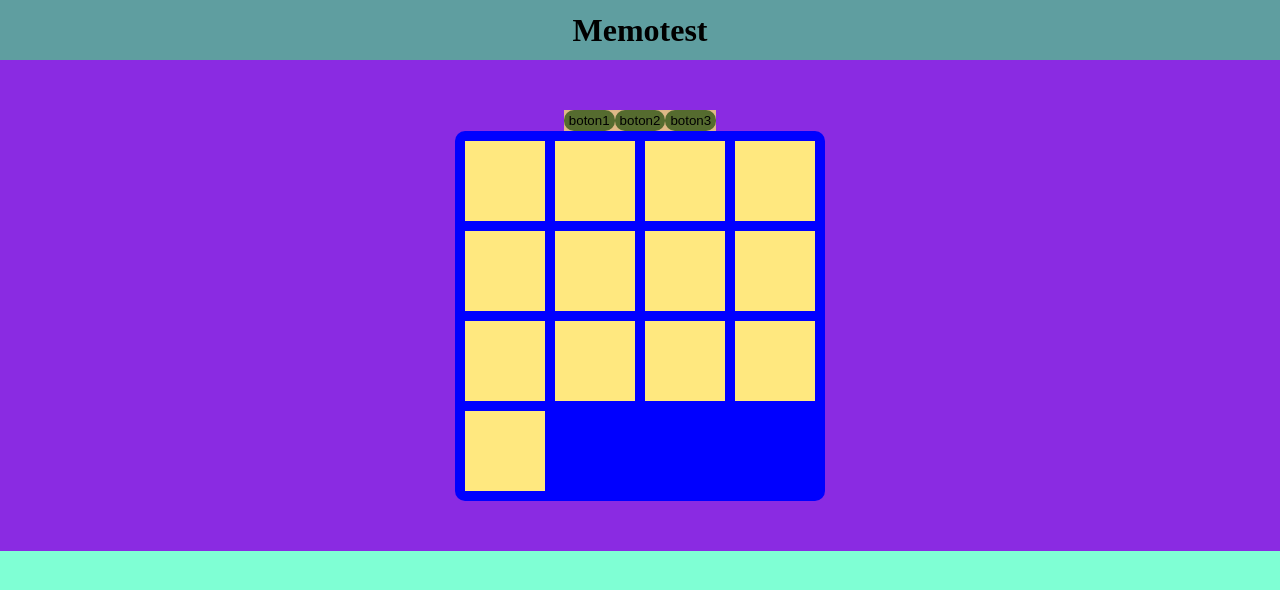
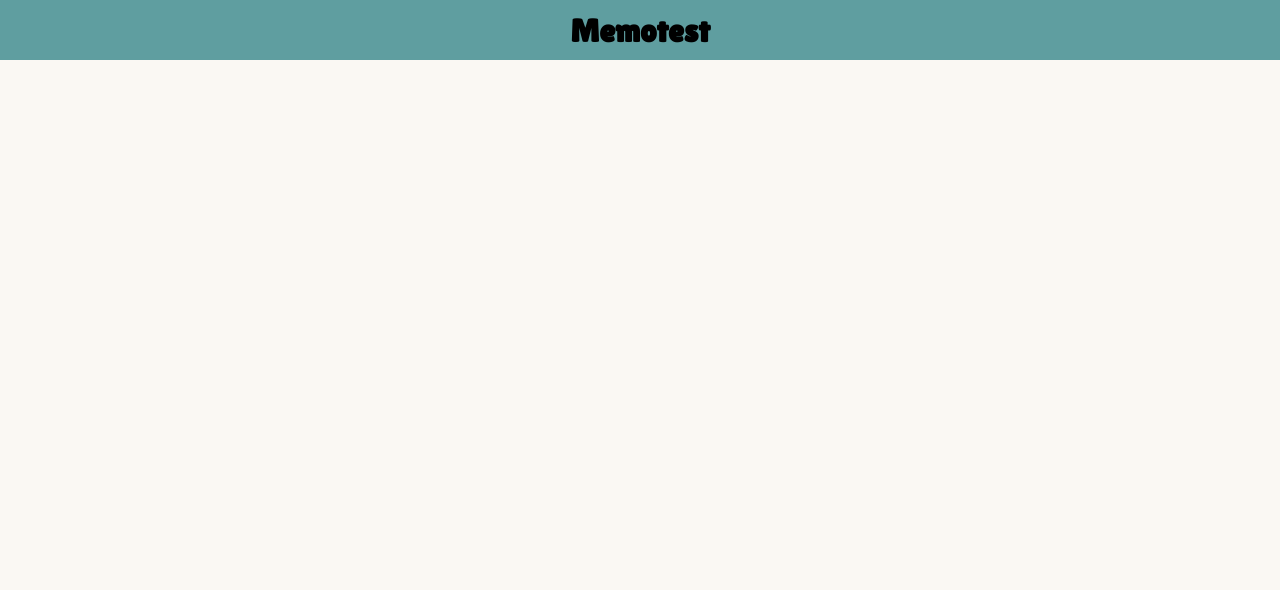
Before and after one commit to roldanmarcos/unq-ui-marcos-roldan-trabajo-final, a React (Vite) app: page / in a window 1280 px wide. Shown: the top 590 px of the page. Built offline with nearby package versions, Linux system fonts and the light colour scheme.

Commit message:
se modifica TemplatePage
se modifica el componente TemplatePage para que pueda ser reutilizable en otras páginas

```diff
--- a/src/pages/TemplatePage/TemplatePage.css
+++ b/src/pages/TemplatePage/TemplatePage.css
@@ -1,18 +1,21 @@
+@import url('https://fonts.googleapis.com/css2?family=Lilita+One&display=swap');
+
+* {
+    font-family: "Lilita One";
+}
+
 .page-container {
-    background-color: aquamarine;
-    min-height: 100vh;
+    background-color: #faf8f3;
+    width: 100vw;
+    height: 100vh;
+    display: flex;
+    flex-direction: column;
 }
 
 .body-container {
-    background-color: blueviolet;
-    padding-top: 50px;
-    padding-bottom: 50px;
-    justify-items: center;
-    gap: 20px;
+    flex: 1;
+    display: flex;
+    align-items: center;
+    justify-content: center;
+    flex-direction: column;
 }
-
-.object {
-    background-color: rgb(255, 232, 127);
-    width: 80px;
-    height: 80px;
-}
--- a/src/pages/TemplatePage/TemplatePage.jsx
+++ b/src/pages/TemplatePage/TemplatePage.jsx
@@ -1,18 +1,15 @@
 import Header from '../../components/Header/Header'
-import OptionsMenu from '../../components/OptionsMenu/OptionsMenu'
-import Tablero from '../../components/Tablero/Tablero'
 import './TemplatePage.css'
 
-function TemplatePage() {
+const TemplatePage = ({ children }) => {
   return (
     <div className='page-container'>
       <Header />
       <div className='body-container'>
-                <OptionsMenu />
-                <Tablero />
+        {children}
       </div>
     </div>
-    )
+  );
 }
 
 export default TemplatePage
```
Lines whose indentation alone changed are shown as unchanged.
